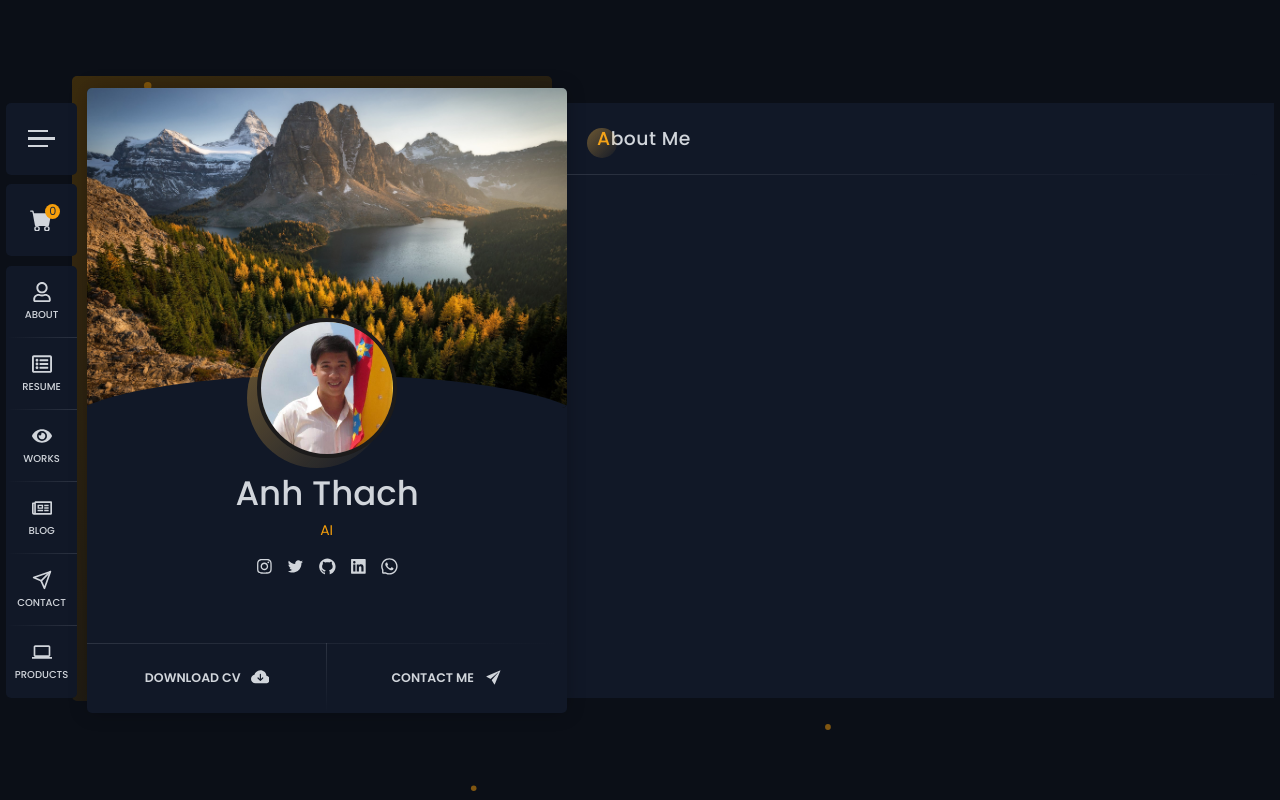
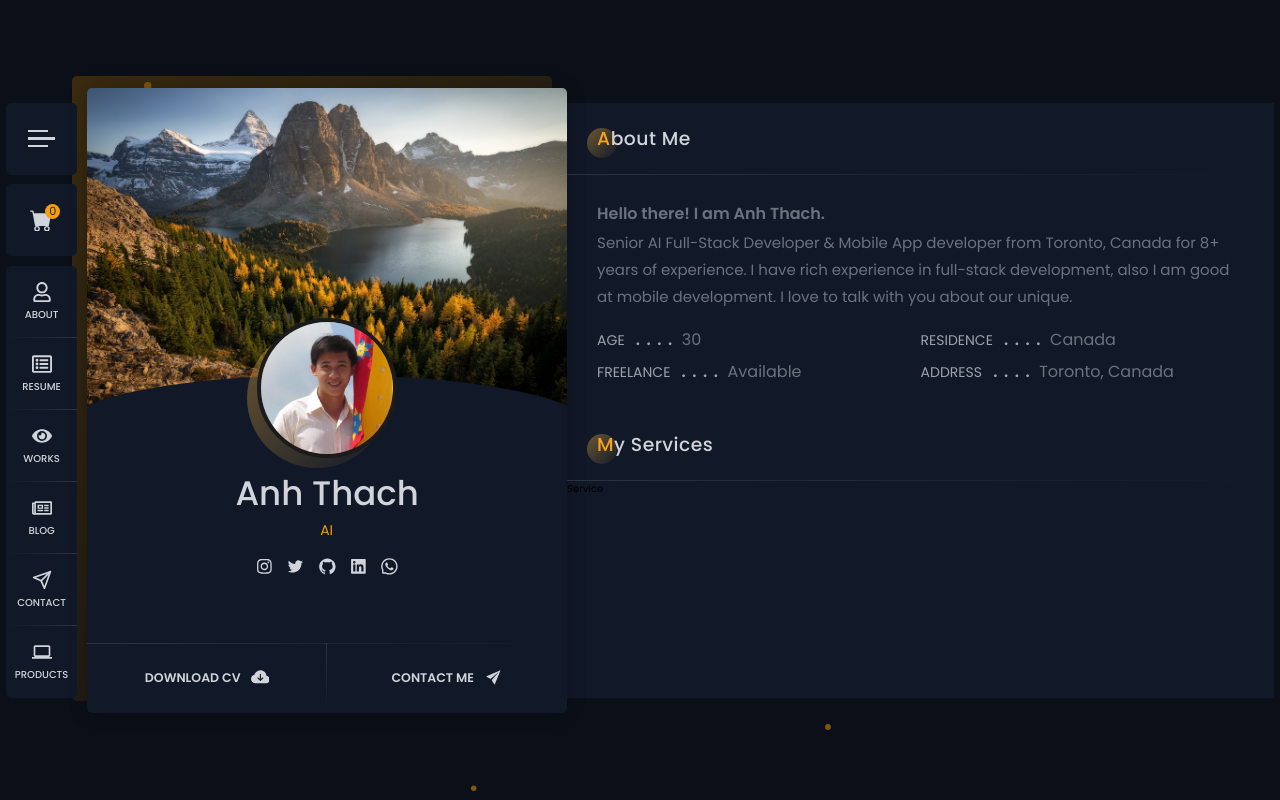
Before and after one commit to Utopiality7/Portfolio, a Next.js app: page / in a window 1280 px wide. Built offline with nearby package versions, Linux system fonts and the light colour scheme.

Commit message:
done with about me

```diff
--- a/components/About.tsx
+++ b/components/About.tsx
@@ -1,9 +1,14 @@
+import AboutMe from "./AboutMe";
+import MyServices from "./MyServices";
 import Title from "./Title";
 
 export default function About() {
   return (
     <div className="bg-gray-900 w-full max-h-full h-full">
       <Title name="about me" />
+      <AboutMe />
+      <Title name="my services" />
+      <MyServices />
     </div>
   );
 }
--- /dev/null
+++ b/components/AboutMe.tsx
@@ -0,0 +1,24 @@
+import MyInfo from "./MyInfo";
+
+export default function AboutMe() {
+  return (
+    <div className="px-12 py-10">
+      <h3 className="leading-[1.8] text-2xl font-normal text-gray-500">
+        <p className="font-semibold text-[1.6rem]">
+          Hello there! I am Anh Thach.
+        </p>
+        Senior AI Full-Stack Developer & Mobile App developer from Toronto,
+        Canada for 8+ years of experience. I have rich experience in full-stack
+        development, also I am good at mobile development. I love to talk with
+        you about our unique.
+      </h3>
+
+      <ul className="location grid grid-cols-2 mt-6 gap-y-2">
+        <MyInfo field="age" value={String(new Date().getFullYear() - 1995)} />
+        <MyInfo field="residence" value="Canada" />
+        <MyInfo field="freelance" value="Available" />
+        <MyInfo field="address" value="Toronto, Canada" />
+      </ul>
+    </div>
+  );
+}
--- /dev/null
+++ b/components/MyInfo.tsx
@@ -0,0 +1,14 @@
+interface Props {
+  field: string;
+  value: string;
+}
+
+export default function MyInfo({ field, value }: Props) {
+  return (
+    <li className="text-gray-400 text-[1.4rem] uppercase">
+      {field}
+      <span className="text-4xl mx-2"> . . . .</span>
+      <span className="text-[1.6rem] text-gray-500 normal-case"> {value}</span>
+    </li>
+  );
+}
--- /dev/null
+++ b/components/MyServices.tsx
@@ -0,0 +1,7 @@
+export default function MyServices() {
+  return (
+    <ul className="services grid grid-cols-2">
+      <li>Service</li>
+    </ul>
+  );
+}
```
